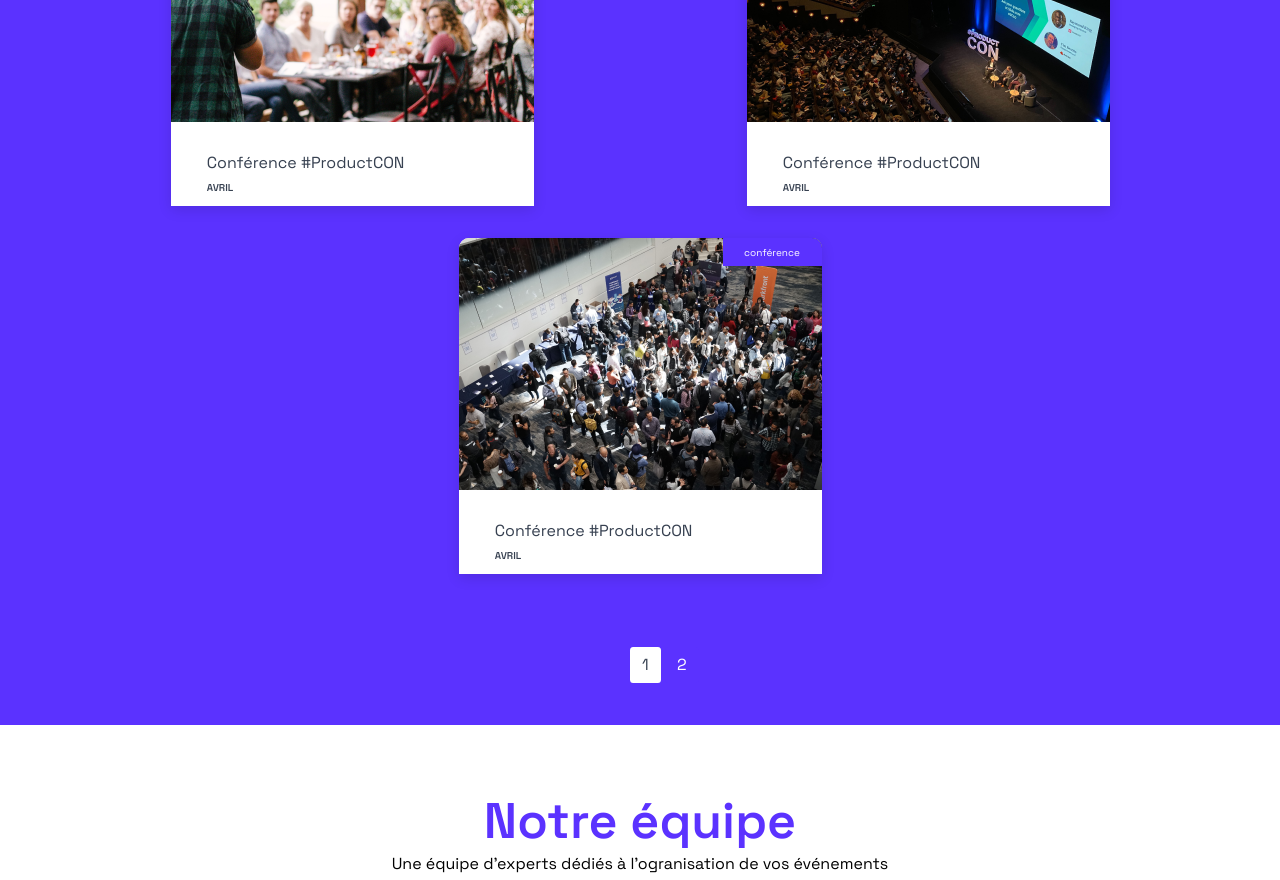
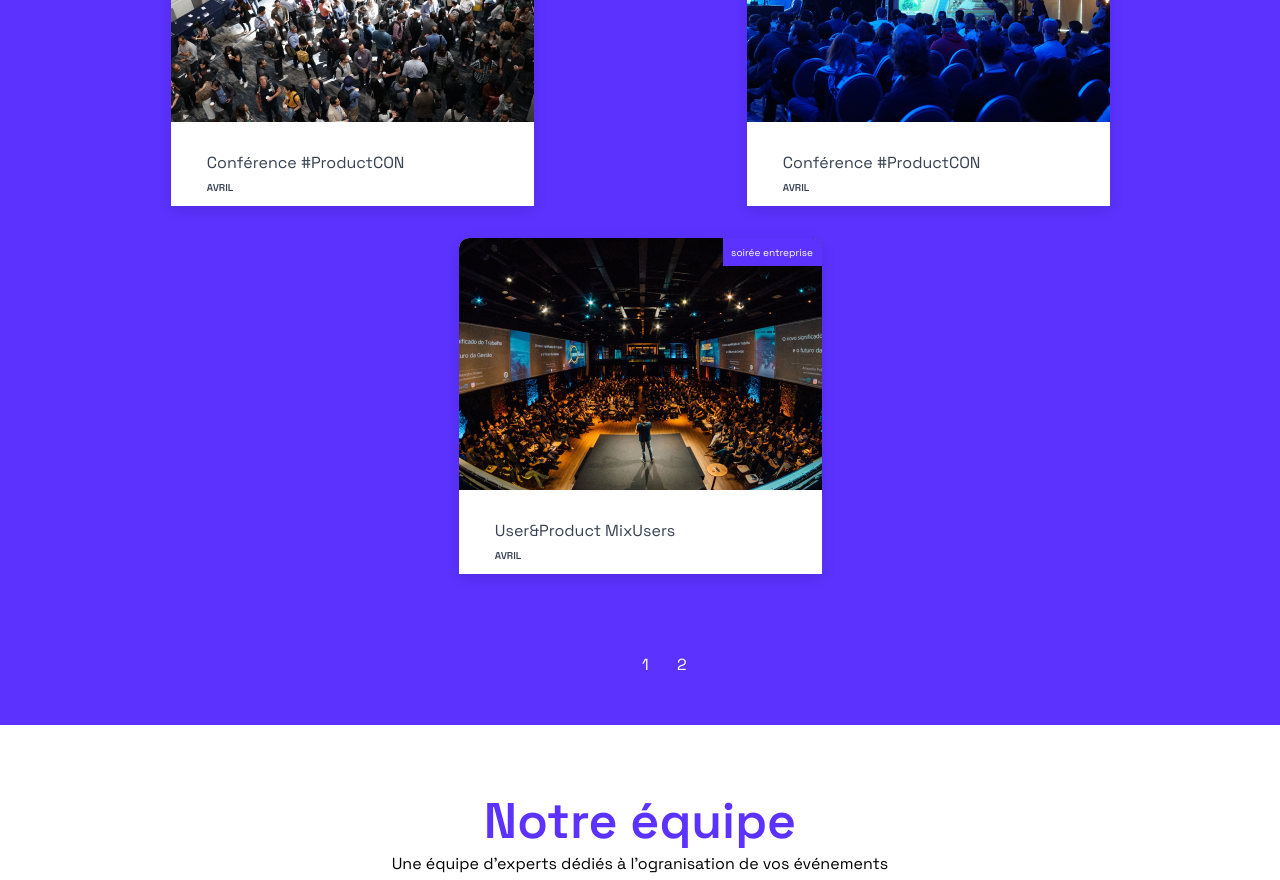
Before and after one commit to graceldt/Debuggez-une-application-React.JS, a React (Create React App) app: page / in a window 1280 px wide. Shown: the part 3240-4120 px from the top of the page. Built offline with nearby package versions, Linux system fonts and the light colour scheme.

Commit message:
correction event, slider, home et test page home

```diff
--- a/src/containers/Events/index.js
+++ b/src/containers/Events/index.js
@@ -11,10 +11,14 @@ const PER_PAGE = 9;
 
 const EventList = () => {
   const { data, error } = useData();
-  const [events, setEvent] = useState(data?.events || [] );
+  const [type, setType] = useState(null);
   const [currentPage, setCurrentPage] = useState(1);
 
-  const filteredEvents = (events).filter((_, index) => {
+  const filteredEvents = (
+    (!type
+      ? data?.events
+      : data?.events.filter(event => event.type === type)) || []  // Filtrer les événements en fonction du type sélectionné
+  ).filter((event, index) => {
     if (
       (currentPage - 1) * PER_PAGE <= index &&
       PER_PAGE * currentPage > index
@@ -24,29 +28,25 @@ const EventList = () => {
     return false;
   });
 
-
   const changeType = (evtType) => {
     setCurrentPage(1);
-    const ev = evtType ? data?.events.filter(event => event.type === evtType) : data?.events
-    setEvent(ev)
+    setType(evtType);
+    // console.log("Selected type:", evtType);
   };
-
+  const pageNumber = Math.floor((filteredEvents?.length || 0) / PER_PAGE) + 1;
   const typeList = new Set(data?.events.map((event) => event.type));
   return (
     <>
-      {error && <div>An error occured</div>}
-      {data === null || data === undefined ? (
-        "loading"
-      ) : (
+      {error && <div>Ooops il y a eu une erreur !</div>}
+      {data && (
         <>
           <h3 className="SelectTitle">Catégories</h3>
           <Select
             selection={Array.from(typeList)}
-            onChange={(value) => {changeType(value)}}
+            onChange={(value) => (value ? changeType(value) : changeType(null))}
           />
           <div id="events" className="ListContainer">
-
-            { filteredEvents.map((event) => (
+            {filteredEvents.map((event) => (
               <Modal key={event.id} Content={<ModalEvent event={event} />}>
                 {({ setIsOpened }) => (
                   <EventCard
@@ -61,9 +61,9 @@ const EventList = () => {
             ))}
           </div>
           <div className="Pagination">
-            {[...Array(Math.ceil(events.length / PER_PAGE) || 0)].map((_, n) => (
+            {[...Array(pageNumber || 0)].map((_, n) => (
               // eslint-disable-next-line react/no-array-index-key
-              <a key={n} href="#events" onClick={() => setCurrentPage(n + 1)} className={ currentPage === n+1 ? "active": "none" }>
+              <a key={n} href="#events" onClick={() => setCurrentPage(n + 1)}>
                 {n + 1}
               </a>
             ))}
--- a/src/containers/Slider/index.js
+++ b/src/containers/Slider/index.js
@@ -9,10 +9,10 @@ const Slider = () => {
   const [index, setIndex] = useState(0);
   const byDateDesc = data?.focus.sort((evtA, evtB) =>
     new Date(evtA.date) < new Date(evtB.date) ? -1 : 1
-  );
+  ) || [];
   const nextCard = () => {
     setTimeout(
-      () => setIndex(index < byDateDesc.length - 1 ? index + 1 : 0),
+      () => setIndex(index +1 < byDateDesc.length ? index + 1 : 0),
       5000
     );
   };
--- a/src/pages/Home/index.js
+++ b/src/pages/Home/index.js
@@ -14,11 +14,10 @@ import { useData } from "../../contexts/DataContext";
 
 const Page = () => {
   const { data } = useData()
-  if(!data) return 'loading...'
-  const eventDate = data?.events.sort((evtA, evtB) =>
-    new Date(evtA.date) < new Date(evtB.date) ? -1 : 1
-  );
-  const last = eventDate[ eventDate.length -1]
+  const last= data?.events.sort((evtA, evtB) =>
+    new Date(evtA.date) > new Date(evtB.date) ? -1 : 1
+  )[0]
+
 
   return <>
     <header>
@@ -122,6 +121,8 @@ const Page = () => {
     <footer className="row">
       <div className="col presta">
         <h3>Notre derniére prestation</h3>
+        {
+          last &&
           <EventCard
             imageSrc={last?.cover}
             title={last?.title}
@@ -129,6 +130,7 @@ const Page = () => {
             small
             label="boom"
           />
+        }
       </div>
       <div className="col contact">
         <h3>Contactez-nous</h3>
```
Also changed, not shown: 1 other file (tests, documents, lock files or other folders). Lines whose indentation alone changed are shown as unchanged.
